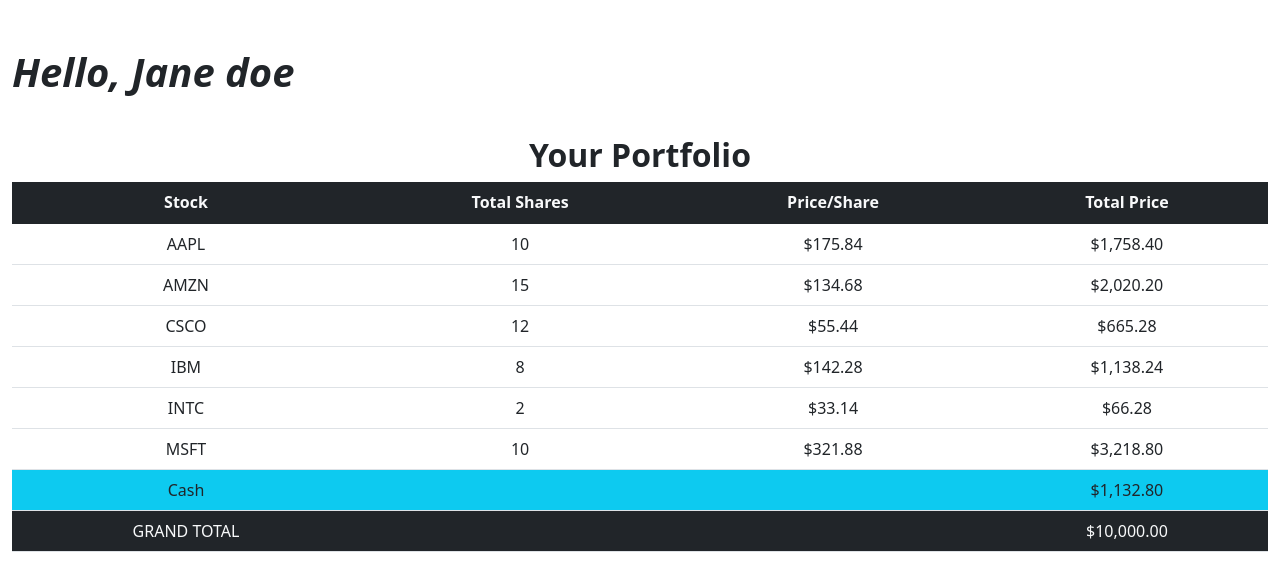
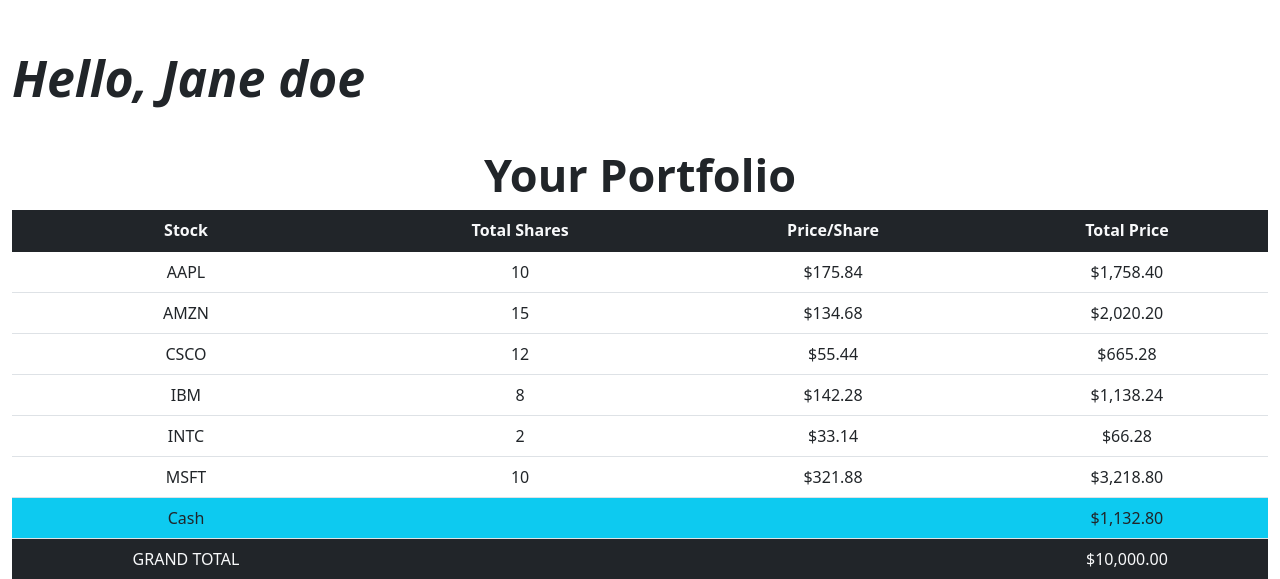
Before and after one commit to alihbaloch/CS50-Projects, a Flask app: page / in a window 1280 px wide. Shown: the part 76-655 px from the top of the page. Run offline with Flask 3, Linux system fonts and the light colour scheme; a user stored in the database is signed in; data comes from the database, SQL or seed files in the repository; some libraries are stand-ins or nearby versions.

Commit message:
Tue, Aug 22, 2023, 2:34 AM -04:00

```diff
--- a/finance/static/styles.css
+++ b/finance/static/styles.css
@@ -28,6 +28,7 @@
 h2
 {
     font-weight: bold;
+    font-size: 45px;
 }
 
 .left-align
@@ -35,6 +36,6 @@
     text-align: left;
     font-weight: bold;
     font-style: italic;
+    font-size: 50px;
     border-bottom: black;
-
 }
```
